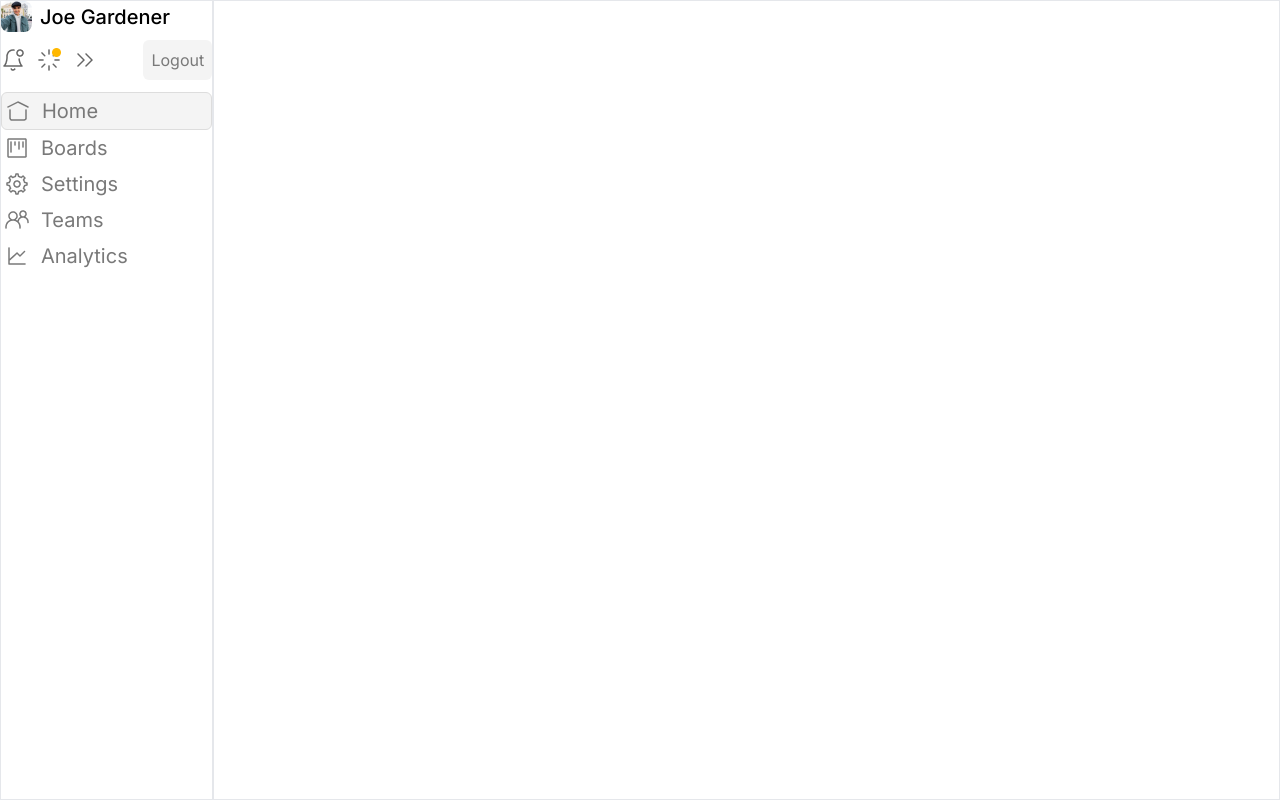
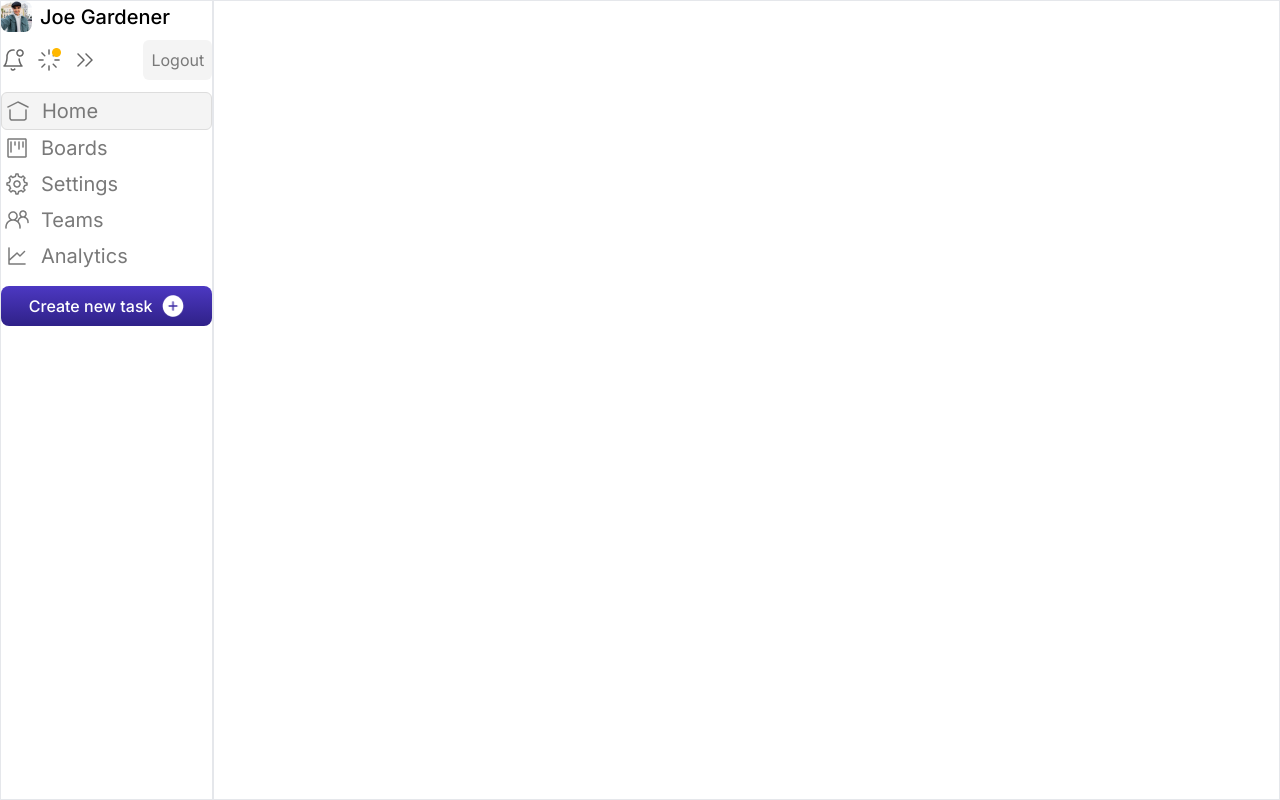
Before and after one commit to Avin008/crework-assignment, a Next.js app: page /dashboard in a window 1280 px wide. Built offline with nearby package versions, Linux system fonts and the light colour scheme.

Commit message:
added: create task-button

```diff
--- a/app/dashboard/page.tsx
+++ b/app/dashboard/page.tsx
@@ -1,3 +1,4 @@
+import CreateNewTaskButton from "@/components/CreateNewTaskButton";
 import Sidebar from "@/components/Sidebar";
 import UserActions from "@/components/UserActions";
 
@@ -7,6 +8,7 @@ const Dashboard = () => {
       <section className="col-span-2 border space-y-3">
         <UserActions />
         <Sidebar />
+        <CreateNewTaskButton />
       </section>
       <section className="col-span-10 border"></section>
     </main>
--- /dev/null
+++ b/components/CreateNewTaskButton.tsx
@@ -0,0 +1,13 @@
+import Image from "next/image";
+import React from "react";
+
+const CreateNewTaskButton = () => {
+  return (
+    <button className="bg-create-task-button p-2 text-white gap-2 justify-center font-medium rounded-lg flex w-full items-center">
+      Create new task
+      <Image src="/add-task.png" alt="" width={24} height={24} />
+    </button>
+  );
+};
+
+export default CreateNewTaskButton;
--- a/tailwind.config.ts
+++ b/tailwind.config.ts
@@ -12,6 +12,7 @@ const config: Config = {
         "custom-gradient": "linear-gradient(to bottom, #FFFFFF, #AFA3FF)",
         "form-gradient": "linear-gradient(to bottom, #F7F7F7, #F0F0F0)",
         "form-button": "linear-gradient(to bottom, #4C38C2, #2F2188)",
+        "create-task-button": "linear-gradient(to bottom, #4C38C2, #2F2188)",
       },
     },
   },
```
Also changed, not shown: public/add-task.png (added).
